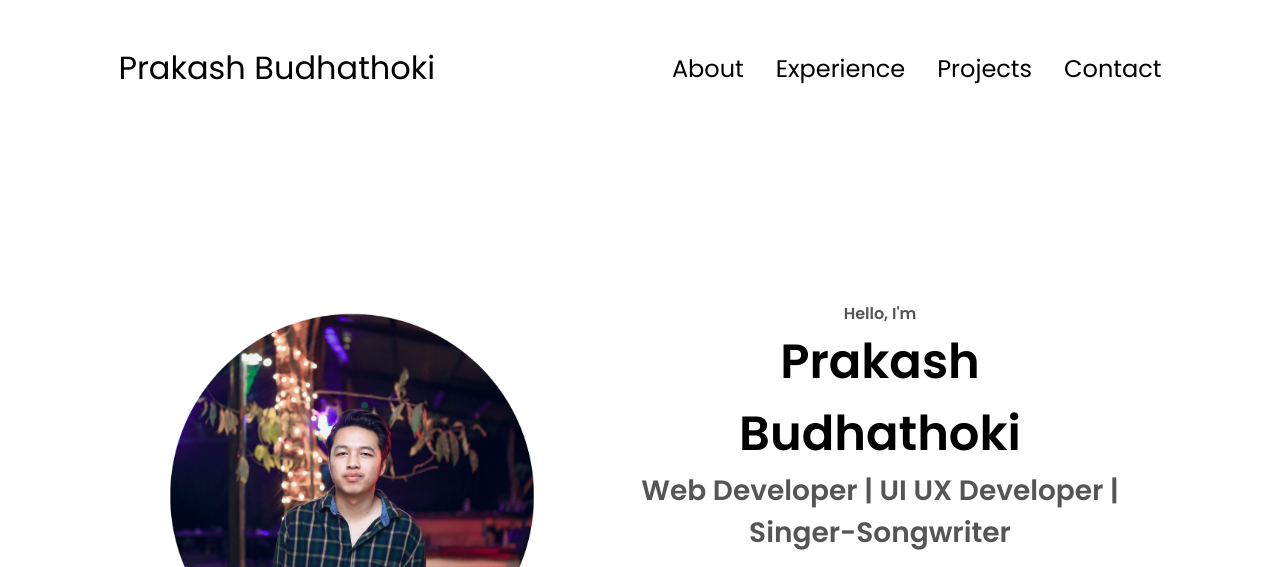
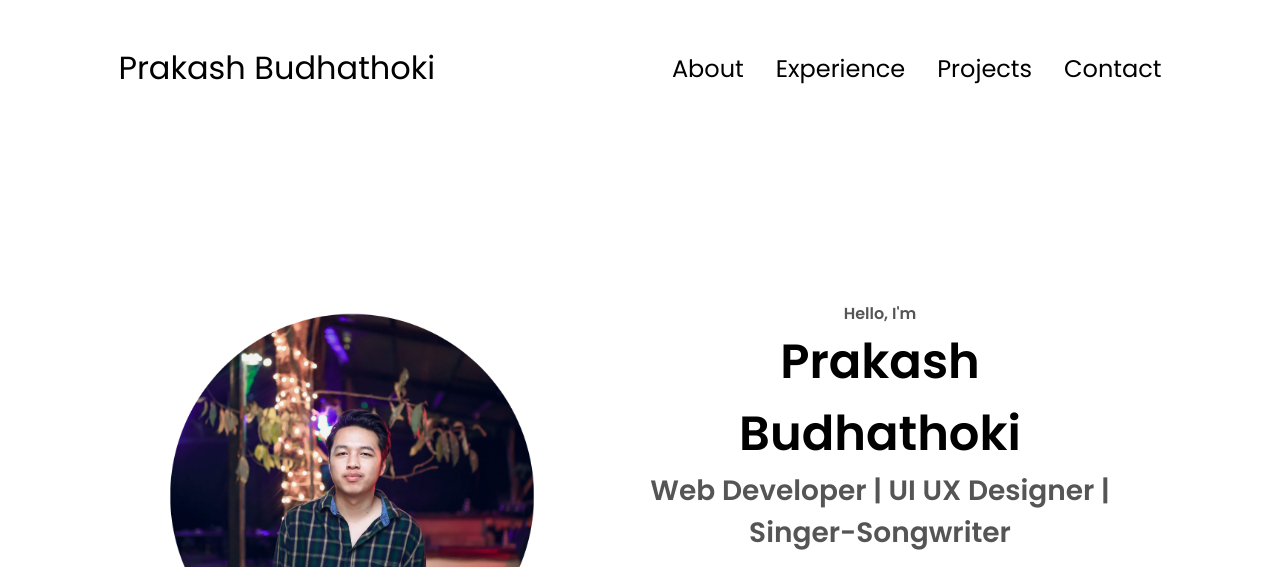
Before and after one commit to prakashmgr822/portfolio, a plain HTML site: page index.html in a window 1280 px wide. Shown: the top 567 px of the page. Drawn offline with Linux system fonts and the light colour scheme.

Commit message:
Update index.html
Spelling mistake

```diff
--- a/index.html
+++ b/index.html
@@ -43,7 +43,7 @@
       <div class="section__text">
         <p class="section__text__p1">Hello, I'm</p>
         <h1 class="title">Prakash Budhathoki</h1>
-        <p class="section__text__p2">Web Developer | UI UX Developer | Singer-Songwriter</p>
+        <p class="section__text__p2">Web Developer | UI UX Designer | Singer-Songwriter</p>
         <div class="btn-container">
           <button
             class="btn btn-color-2"
```
